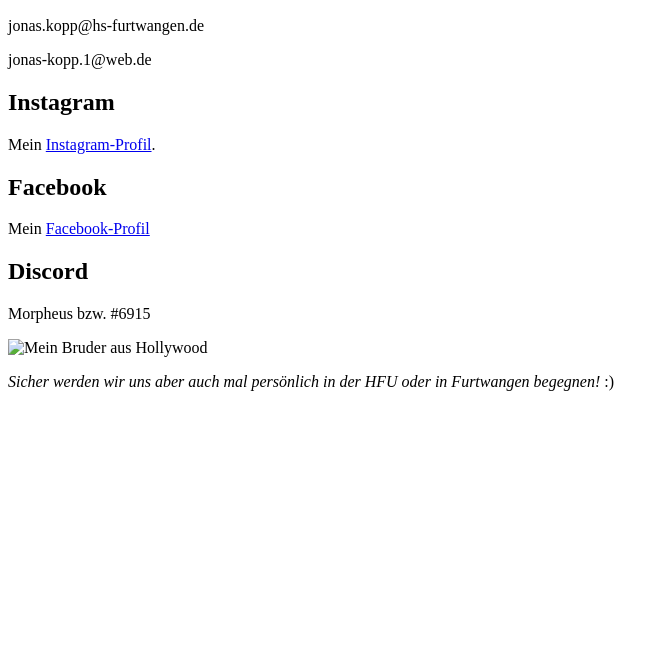
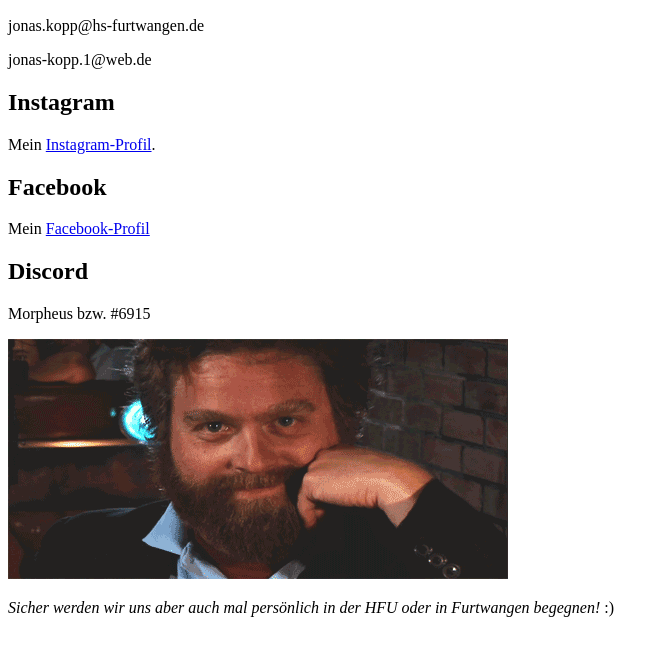
Before and after one commit to Moripho/GIS-WiSe-2020-2021, a plain HTML site: page Aufgabe1.2/Kontakt.html in a window 1280 px wide. Shown: the part 110-766 px from the top of the page, without its empty margins (0-670 px from the left). Drawn offline with Linux system fonts and the light colour scheme.

Commit message:
Code Korrektur für Gif

```diff
--- a/Aufgabe1.2/Kontakt.html
+++ b/Aufgabe1.2/Kontakt.html
@@ -16,7 +16,7 @@
 <p>Mein <a href= "https://youtu.be/wnedkVrgFF0">Facebook-Profil</a></p>
 <h2>Discord</h2>
 <p> Morpheus bzw. #6915</p>
-<img src="zack_gal" alt="Mein Bruder aus Hollywood">
+<img src="zack_gal.gif" alt="Mein Bruder aus Hollywood">
 <footer>
     <p><i>Sicher werden wir uns aber auch mal persönlich in der HFU oder in Furtwangen begegnen!</i> :)</p>
 </footer>
```
